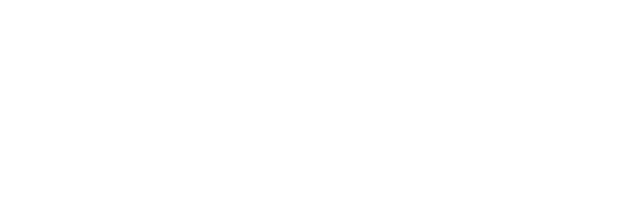
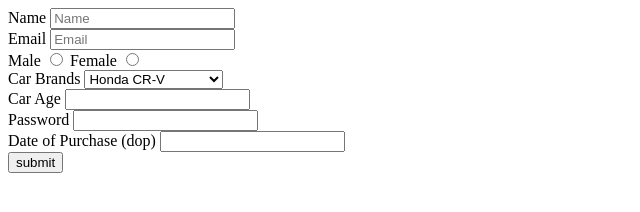
Before and after one commit to acciojob/car-insurance-form-zartul, a website: page main.html in a window 1280 px wide. Shown: the whole page, without its empty margins (0-640 px from the left). Drawn offline with Linux system fonts and the light colour scheme.

Commit message:
created a submission

```diff
--- a/main.html
+++ b/main.html
@@ -10,6 +10,37 @@
 	<!-- the entire body must be written by student -->
     <script type="text/javascript" src="./script.js">
 </script>
+<form action="/submit" method="post">
+	<label for="name">Name</label>
+	<input type="text" id="name" placeholder="Name" required><br>
+
+	<label for="email">Email</label>
+	<input type="email" id="email" placeholder="Email" required><br>
+
+	<label for="gender_m">Male</label>
+	<input type="radio" id="gender_m" name="gender" required>
+
+	<label for="gender_f">Female</label>
+	<input type="radio" id="gender_f" name="gender" required><br>
+
+	<label for="cars">Car Brands</label>
+	<select id="cars">
+		<option>Honda CR-V</option>
+		<option>Chevrolet Silverado</option>
+		<option>Ford F-Series</option>
+	</select><br>
+
+	<label for="carage">Car Age</label>
+	<input type="number" id="carage" required><br>
+
+	<label for="password">Password</label>
+	<input type="password" id="password" required><br>
+
+	<label for="dop">Date of Purchase (dop)</label>
+	<input type="number" id="dop" required><br>
+
+	<button type="submit">submit</button>
+</form>
 
 </body>
 
```
